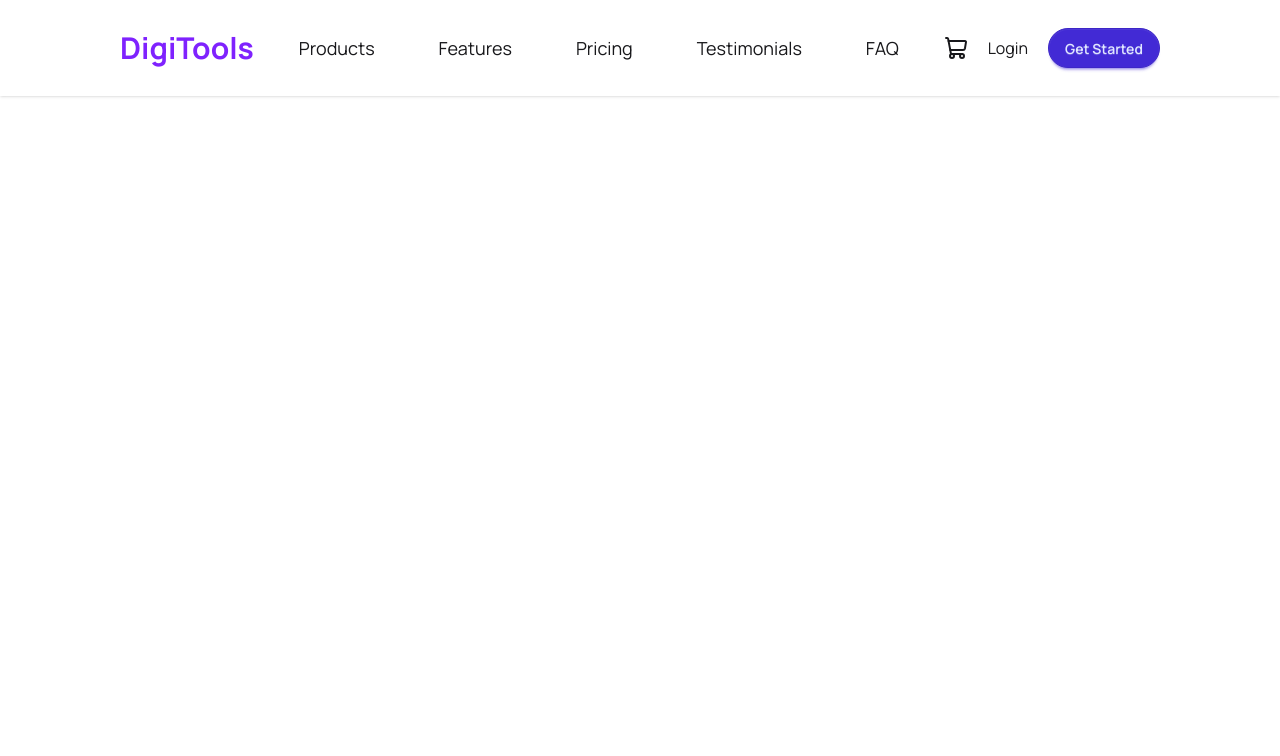
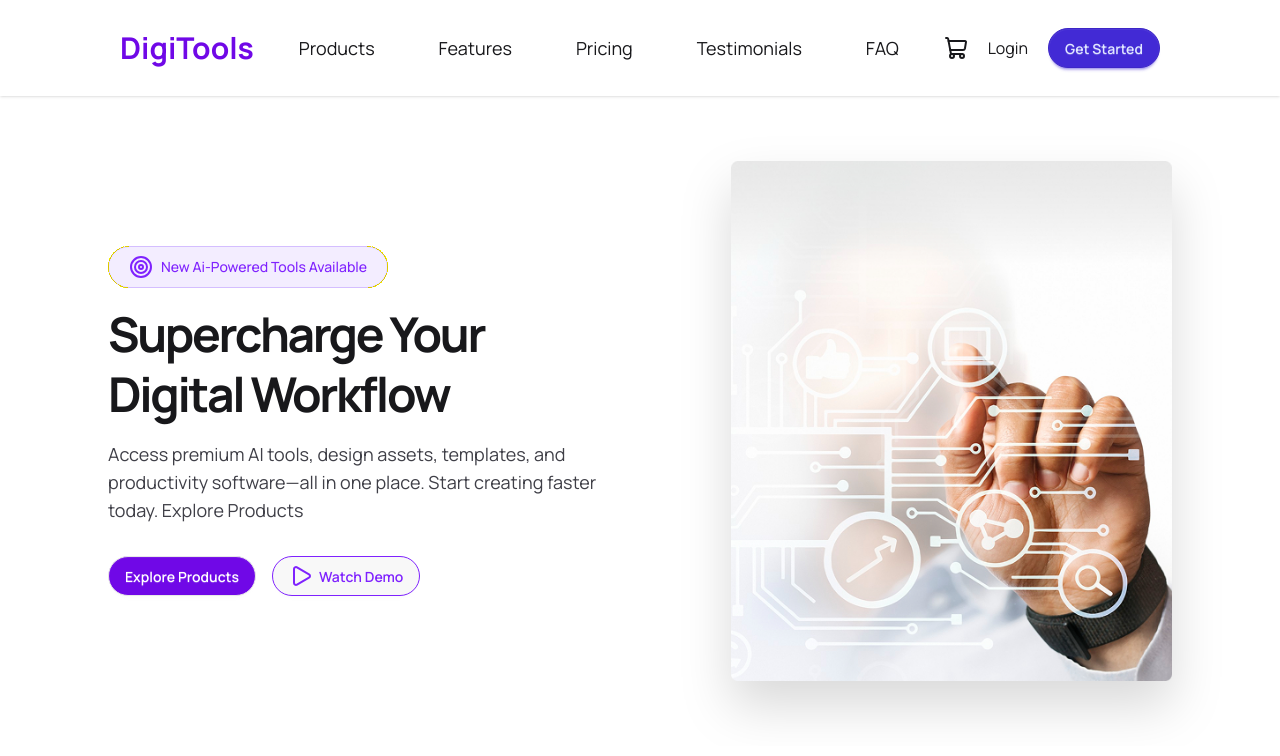
Before and after one commit to Mahadi176/Digitool-Platform, a React (Vite) app: page / in a window 1280 px wide. Shown: the top 756 px of the page. Built offline with nearby package versions, Linux system fonts and the light colour scheme.

Commit message:
banner added

```diff
--- a/src/App.jsx
+++ b/src/App.jsx
@@ -1,11 +1,13 @@
 import './App.css'
 import Navbar from './Components/Navbar'
+import Banner from './Components/Banner'
 
 function App() {
 
   return (
     <>
       <Navbar/>
+      <Banner/>
     </>
   )
 }
--- /dev/null
+++ b/src/Components/Banner.jsx
@@ -0,0 +1,44 @@
+import { Target } from 'lucide-react';
+import { Play } from 'lucide-react';
+import React from 'react';
+
+const Banner = () => {
+  return (
+    <div className="relative min-h-162.5 flex items-center overflow-hidden">
+      <div className=" mx-auto grid grid-cols-1 lg:grid-cols-2 gap-10 items-center relative z-10">
+        {/* Left Content */}
+        <div className="space-y-4">
+          <div className="inline-flex items-center gap-2 bg-violet-500/10 border border-violet-500/30 text-violet-600 text-sm font-medium px-5 py-2 rounded-full">
+           <Target/>   New Ai-Powered Tools Available
+          </div>
+
+          <h1 className="text-4xl lg:text-5xl font-bold leading-tight tracking-tighter">
+           Supercharge Your <br />Digital Workflow
+          </h1>
+
+          <p className="text-lg text-zinc-700 max-w-lg">
+        Access premium AI tools, design assets, templates, and productivity software—all in one place. Start creating faster today. Explore Products
+          </p>
+
+          <div className="flex flex-wrap gap-4 pt-4">
+            <button className='btn bg-violet-700 text-white rounded-4xl'>Explore Products</button>
+            <button className='btn border border-violet-600 text-violet-600 rounded-4xl'><Play /> Watch Demo</button>
+          </div>
+        </div>
+
+        {/* Right Image */}
+        <div className="relative flex justify-center lg:justify-end">
+          <div className="relative">
+            <img
+              className="relative h-130 w-auto object-contain drop-shadow-2xl"
+              src="/src/assets/banner.png"
+              alt="AI Models Banner"
+            />
+          </div>
+        </div>
+      </div>
+    </div>
+  );
+};
+
+export default Banner;
--- a/src/Components/Navbar.jsx
+++ b/src/Components/Navbar.jsx
@@ -5,7 +5,7 @@ const Navbar = () => {
   return (
     <div className="md:flex items-center justify-between shadow-sm bg-base-100 py-5 md:px-30">
       <div >
-        <h1 className='text-3xl font-bold text-violet-600 text-center py-2'>DigiTools</h1>
+        <h1 className='text-3xl font-bold text-violet-700 text-center py-2'>DigiTools</h1>
       </div>
       <div className=" hidden md:flex">
         <ul className="menu menu-horizontal gap-10 px-1 text-lg">
```
